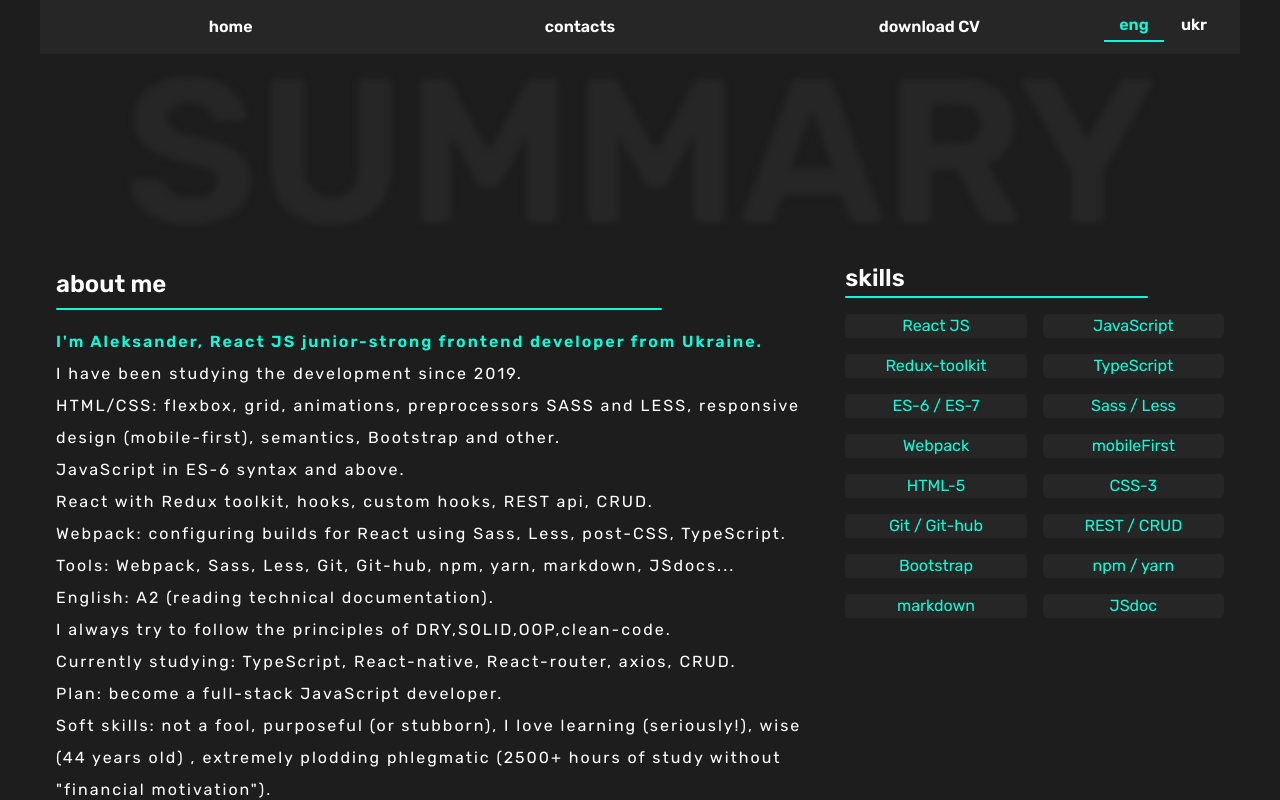
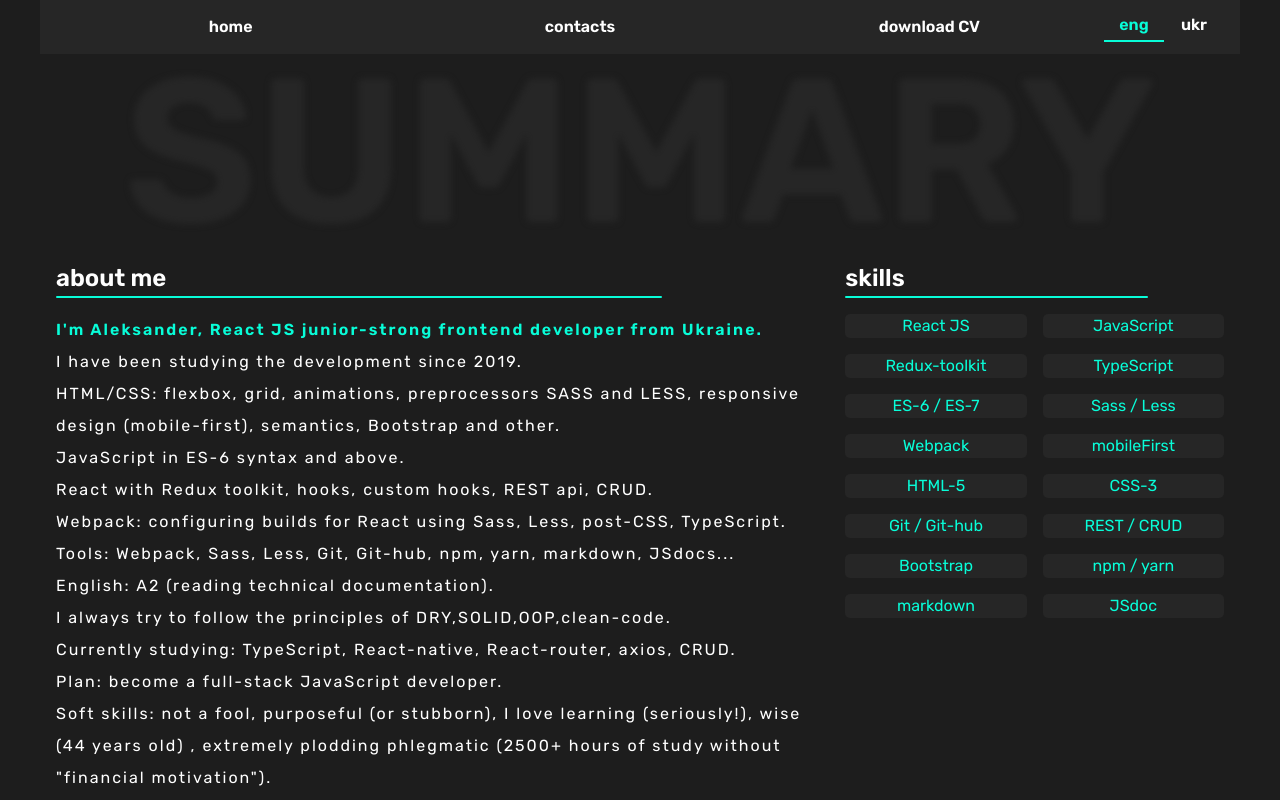
Before and after one commit to webioann/webpack-for-react, a React app: page / in a window 1280 px wide. Shown: the top 800 px of the page. Built offline with nearby package versions, Linux system fonts and the light colour scheme.

Commit message:
fix padding in about div

```diff
--- a/src/CSS/summary.scss
+++ b/src/CSS/summary.scss
@@ -12,10 +12,10 @@
         .about-box{
             flex: 2;
             z-index: 10;
-            line-height: 2;
             .about{
                 font-weight: 400;
                 letter-spacing: 2px;
+                line-height: 2;
                 .intro{
                     font-weight: 700;
                     color: $green;
```
